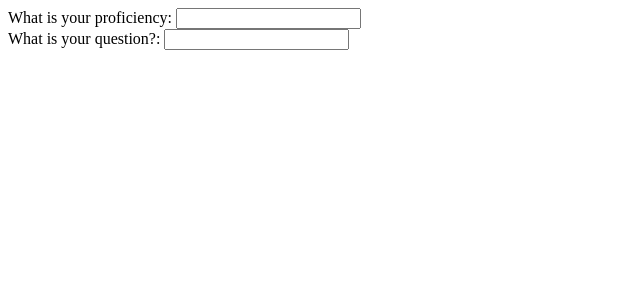
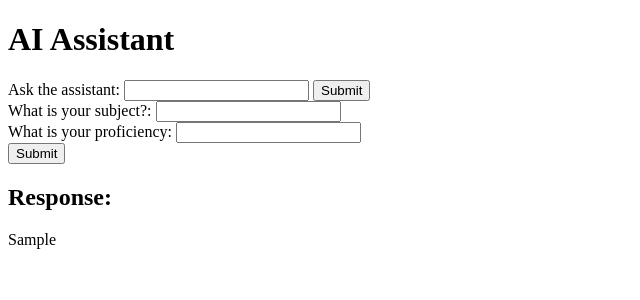
Before and after one commit to rethamomo/Melsoft_edu, a Flask app: template templates/assistant.html in a window 1280 px wide. Shown: the top 300 px of the page, without its empty margins (0-640 px from the left). Run offline with Flask 2, Linux system fonts and the light colour scheme; the template is opened without the code that fills it: most values are stand-ins (such as "Sample title", 1, 10 or a date in 2020).

Commit message:
added AI.py to accept user specific parameters

```diff
--- a/templates/assistant.html
+++ b/templates/assistant.html
@@ -3,14 +3,24 @@
 <head>
     <meta charset="UTF-8">
     <meta name="viewport" content="width=device-width, initial-scale=1.0">
-    <title>Login</title>
+    <title>Assistant</title>
 </head>
 <body>
-    <form>
+    <h1>AI Assistant</h1>
+    <form method="post">
+        <label for="user_input">Ask the assistant:</label>
+        <input type="text" id="user_input" name="user_input">
+        <button type="submit">Submit</button>
+        <br>
+        <label for="subject">What is your subject?: </label>
+        <input type="text" id="subject" name="subject">
+        <br>
         <label for="proficiency">What is your proficiency: </label>
         <input type="text" id="proficiency" name="proficiency">
         <br>
-        <label for="security-question">What is your question?: </label>
-        <input type="text" id="security-question" name="security-question">
+        <button type="submit">Submit</button>
     </form>
+    <h2>Response:</h2>
+    <p>{{ assistant_response }}</p>
 </body>
+</html>
```
